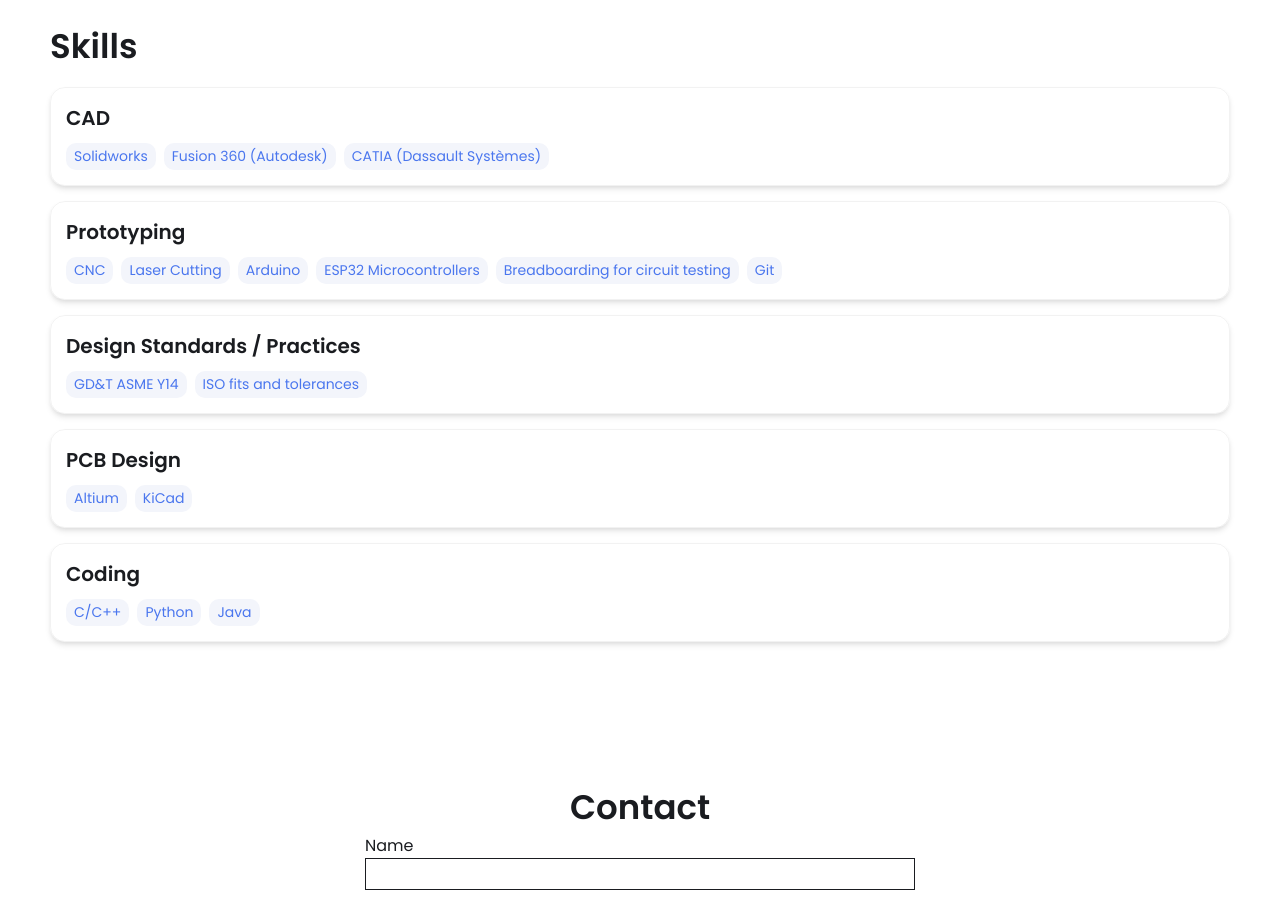
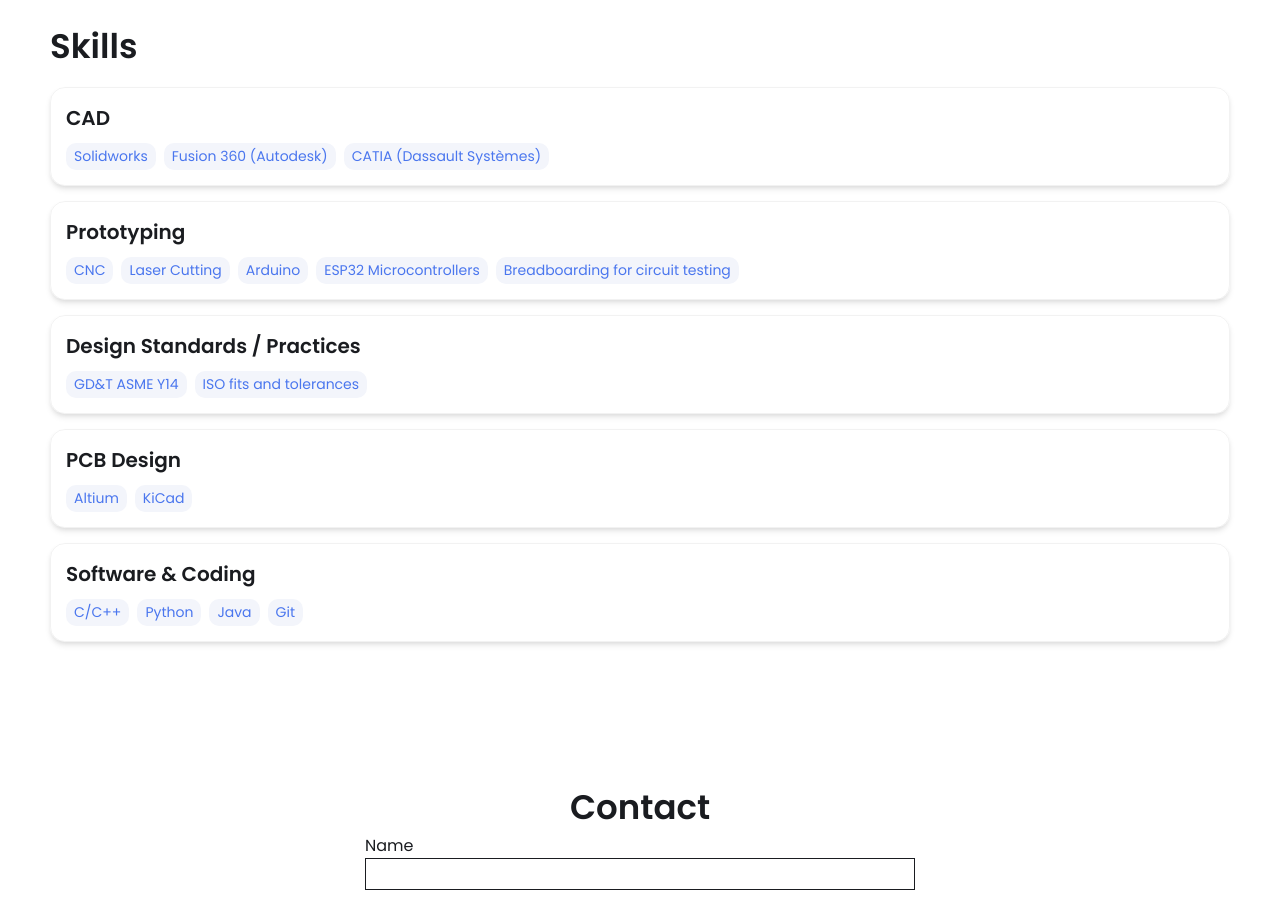
Before and after one commit to yasir159/yasir159.github.io, a Jekyll site: the page built from index.html, in a window 1280 px wide and 900 px high, scrolled down 1712 px. Built offline with Jekyll 4.4.1, drawn with Linux system fonts in a browser that asks for light colours.

Commit message:
Update _config.yml

```diff
--- a/_config.yml
+++ b/_config.yml
@@ -54,7 +54,6 @@ skills:
     - Arduino
     - ESP32 Microcontrollers
     - Breadboarding for circuit testing
-    - Git
   - category: Design Standards / Practices
     tools:
     - GD&T ASME Y14
@@ -63,11 +62,12 @@ skills:
     tools:
     - Altium
     - KiCad
-  - category: Coding
+  - category: Software & Coding
     tools:
     - C/C++
     - Python
     - Java
+    - Git
 
 
 # Contact Form Setup. Setup an account and copy over the key. When someone fills out the form, it will be received in your email.
```
